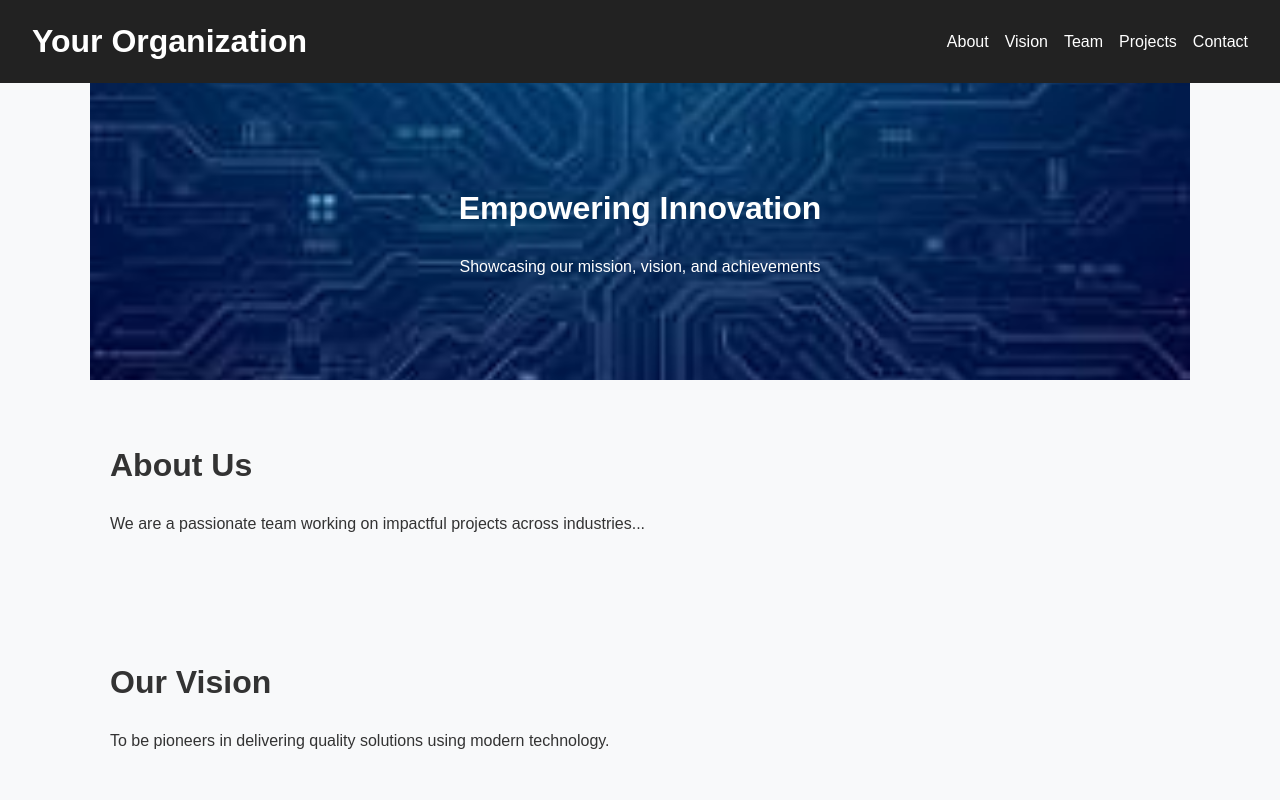
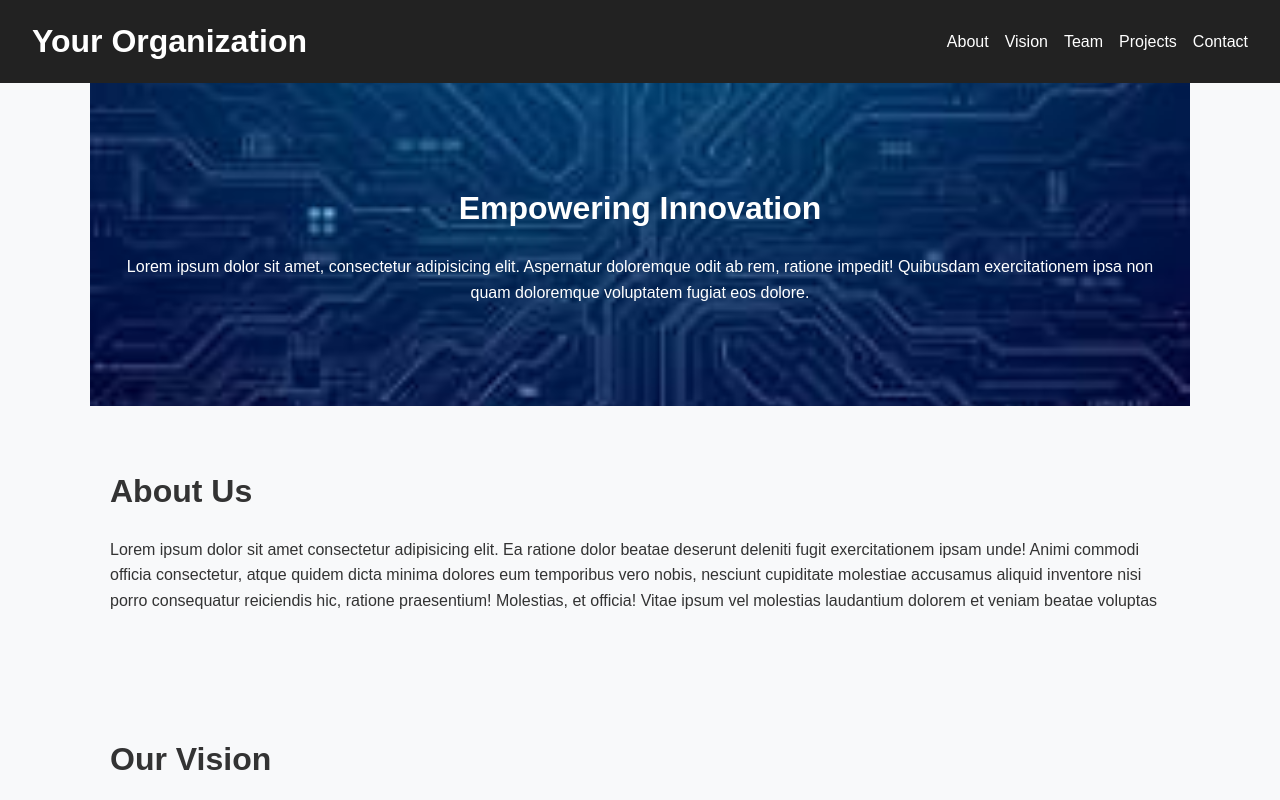
Before and after one commit to Web1-KD/WEB1-website, a plain HTML site: page index.html in a window 1280 px wide. Shown: the top 800 px of the page. Drawn offline with Linux system fonts and the light colour scheme.

Commit message:
Update index.html

```diff
--- a/index.html
+++ b/index.html
@@ -27,13 +27,17 @@
     <!-- Hero -->
     <section id="hero">
         <h2>Empowering Innovation</h2>
-        <p>Showcasing our mission, vision, and achievements</p>
+        <p>Lorem ipsum dolor sit amet, consectetur adipisicing elit. Aspernatur doloremque odit ab rem, ratione impedit! Quibusdam exercitationem ipsa non quam doloremque voluptatem fugiat eos dolore.</p>
     </section>
 
     <!-- About -->
     <section id="about" class="animate">
         <h2>About Us</h2>
-        <p>We are a passionate team working on impactful projects across industries...</p>
+        <p>Lorem ipsum dolor sit amet consectetur adipisicing elit. Ea ratione dolor beatae deserunt deleniti fugit
+            exercitationem ipsam unde! Animi commodi officia consectetur, atque quidem dicta minima dolores eum
+            temporibus vero nobis, nesciunt cupiditate molestiae accusamus aliquid inventore nisi porro consequatur
+            reiciendis hic, ratione praesentium! Molestias, et officia! Vitae ipsum vel molestias laudantium dolorem et
+            veniam beatae voluptas</p>
     </section>
 
     <!-- Vision -->
```
